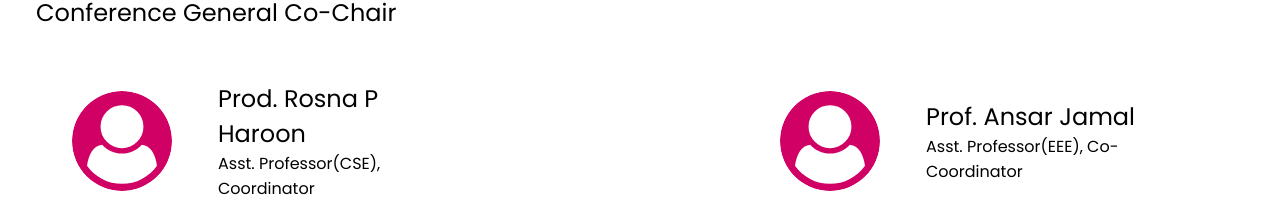
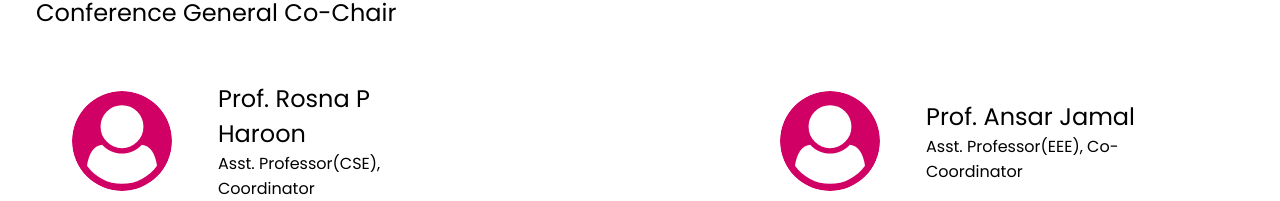
Before and after one commit to DarkPhoenix2704/iciet, a React app: page /committe in a window 1280 px wide. Shown: the part 1239-1440 px from the top of the page. Built offline with nearby package versions, Linux system fonts and the light colour scheme.

Commit message:
OPtimization

```diff
--- a/src/data/committe.ts
+++ b/src/data/committe.ts
@@ -38,7 +38,7 @@ const committe = [
         "role": "Conference General Co-Chair",
         "members": [
             {
-                "name" : "Prod. Rosna P Haroon",
+                "name" : "Prof. Rosna P Haroon",
                 "role" : "Asst. Professor(CSE), Coordinator"
             },
             {
--- a/webpack.config.js
+++ b/webpack.config.js
@@ -69,6 +69,7 @@ const config = {
 module.exports = () => {
     if (isProduction) {
         config.mode = "production";
+        config.optimization = {splitChunks:{chunks:'all'}};
         config.plugins.push(new MiniCssExtractPlugin({filename: "bundle.[contenthash].css"}));
     } else {
         config.mode = "development";
```
